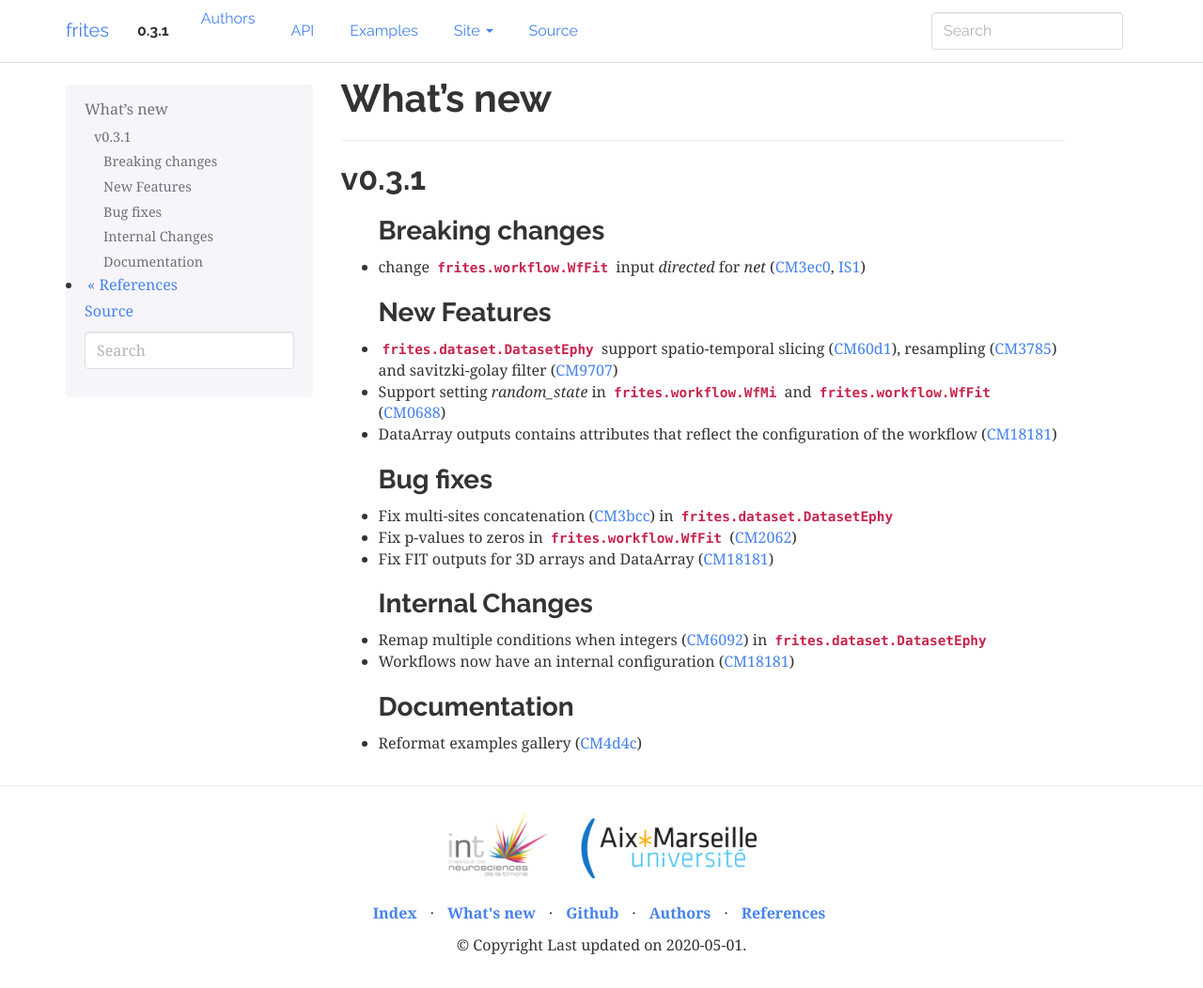
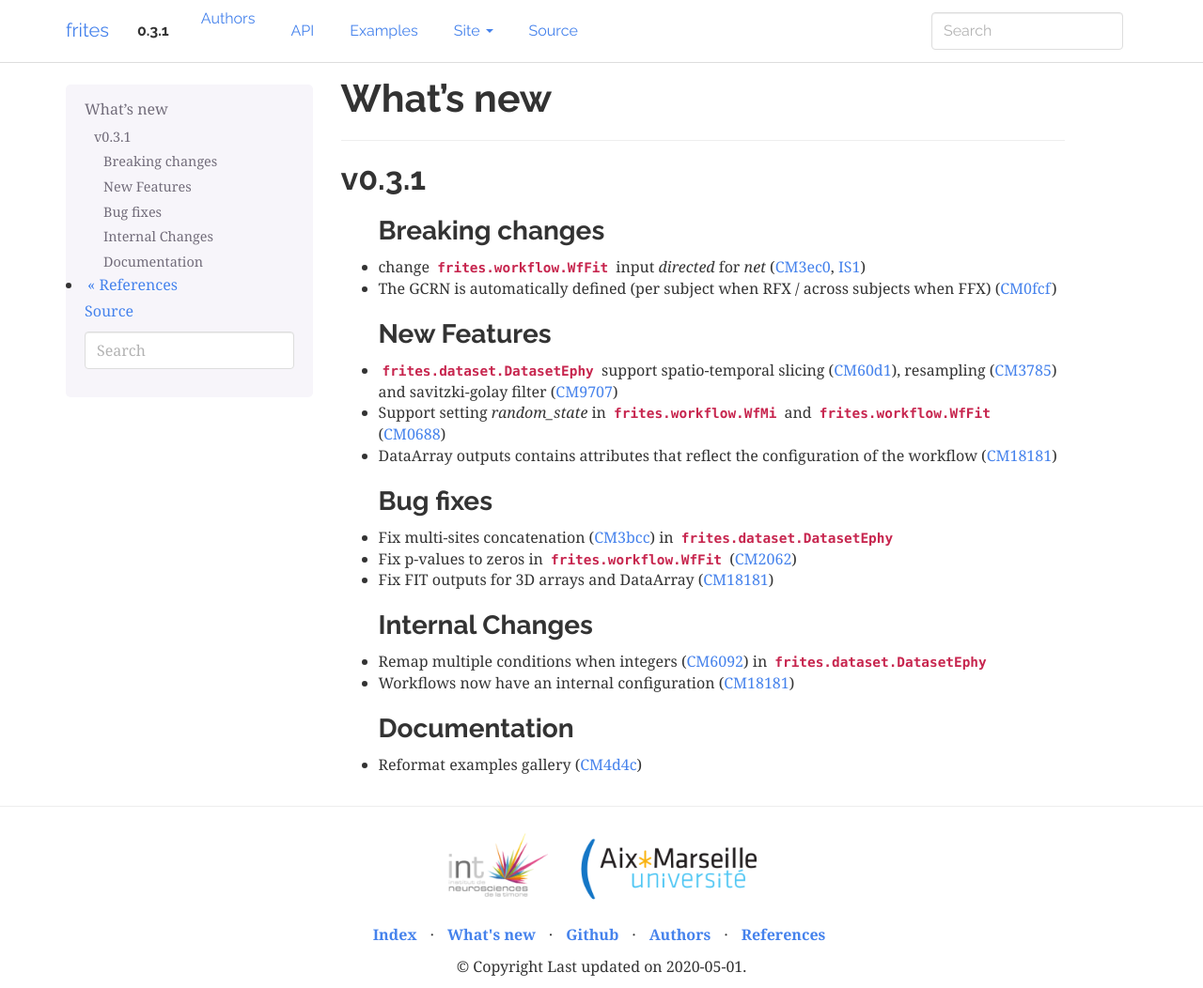
Before and after one commit to brainets/frites, a Sphinx documentation site: the page built from docs/source/whatsnew.rst, in a window 1280 px wide and 1052 px high. Shown: the whole window at 94% size. Built offline with Sphinx 7.4.7, drawn with Linux system fonts in a browser that asks for light colours.

Commit message:
update whatsnew

```diff
--- a/docs/source/whatsnew.rst
+++ b/docs/source/whatsnew.rst
@@ -13,6 +13,7 @@ v0.3.1
 Breaking changes
 ++++++++++++++++
 * change :py:class:`frites.workflow.WfFit` input `directed` for `net` (:commit:`3ec0`, :issue:`1`)
+* The GCRN is automatically defined (per subject when RFX / across subjects when FFX) (:commit:`0fcf`)
 
 New Features
 ++++++++++++
```
